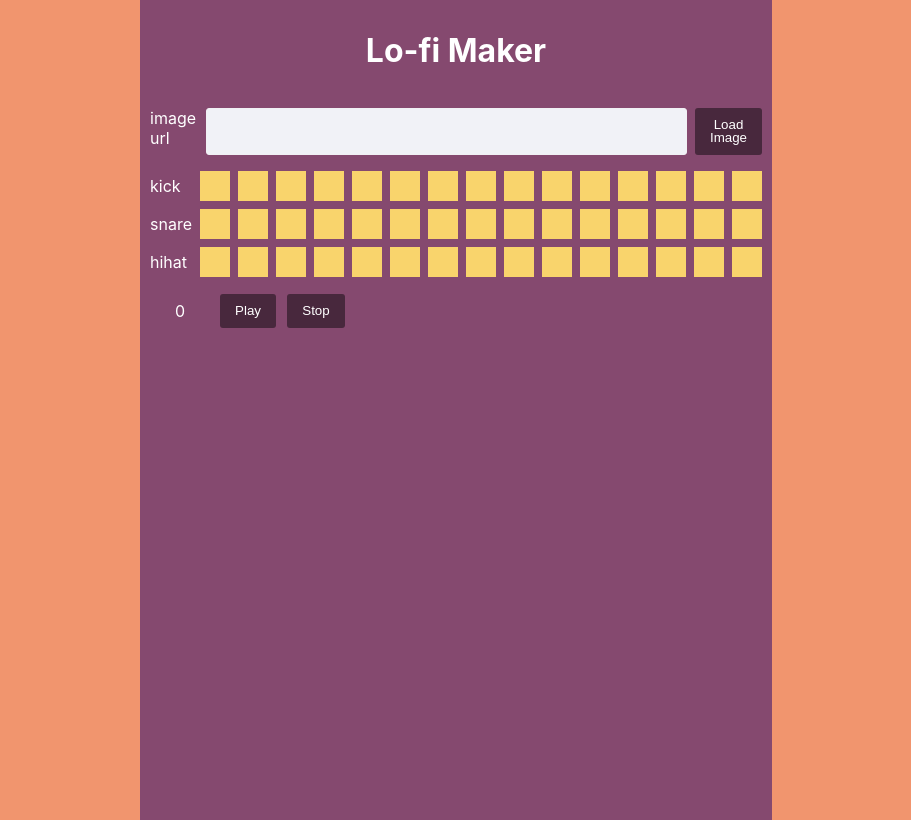
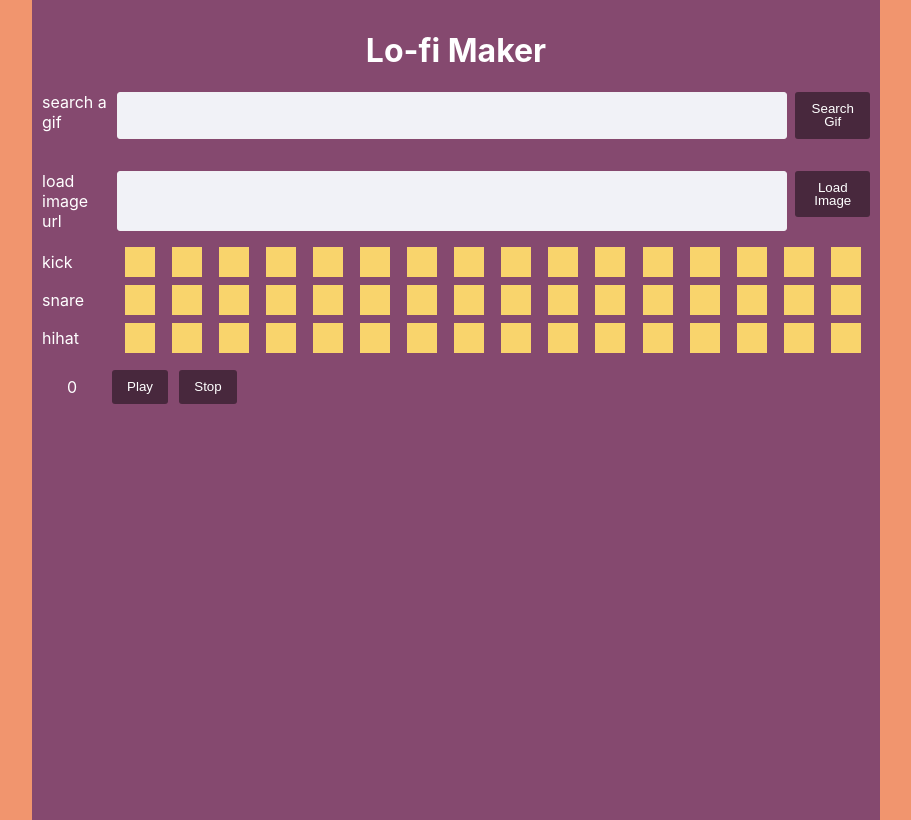
Before and after one commit to alvaroHernandez/lofimaker, a React (Create React App) app: page / in a window 1280 px wide. Shown: the whole page, without its empty margins (184-1095 px from the left). Built offline with nearby package versions, Linux system fonts and the light colour scheme.

Commit message:
add gif search

```diff
--- /dev/null
+++ b/src/clients/client.js
@@ -0,0 +1,19 @@
+function client(query, customConfig = {}) {
+    const config = {
+        method: 'GET',
+        ...customConfig,
+    };
+
+    return window
+        .fetch(`https://api.giphy.com/v1/gifs/search?api_key=gbWyU7xFQrKo1LVNYBS1CfVLODJmRNhO&limit=25&offset=0&rating=G&lang=en&q=${query}`, config)
+        .then(async response => {
+            const data = await response.json();
+            if (response.ok) {
+                return data
+            } else {
+                return Promise.reject(data)
+            }
+        })
+}
+
+export {client}
--- /dev/null
+++ b/src/components/GifGrid/GifGrid.jsx
@@ -0,0 +1,34 @@
+/** @jsx jsx */
+import {jsx} from '@emotion/core'
+import React from 'react';
+
+const GifGrid = ({gifs}) => {
+    return (
+        <ul css={{
+            display: 'grid',
+            gridTemplateColumns: 'repeat(auto-fill, minmax(120px, 1fr))',
+            gridGap: '10px',
+            gridAutoFlow: 'dense',
+            listStyle: 'none',
+            margin: '1em auto',
+            padding: '0',
+        }}>
+            {
+                gifs.map(gif =>
+                    <li>
+                        <img css={{
+                            display: 'block',
+                            objectFit: 'cover',
+                            width: '100%',
+                            height: '100%',
+                        }} src={gif.images.preview_gif.url}/>
+                    </li>
+
+                )
+            }
+        </ul>
+    );
+};
+
+
+export default GifGrid;
--- /dev/null
+++ b/src/components/GifSearcher/GifSearcher.jsx
@@ -0,0 +1,46 @@
+import React from 'react';
+import SimpleForm from "../SimpleForm/SimpleForm";
+import  {client} from '../../clients/client'
+import {dark} from "../../styles/colors";
+import {useAsync} from "../../hooks/useAsync";
+import GifGrid from "../GifGrid/GifGrid";
+
+const GifSearcher = props => {
+    const {data, error, run, isLoading, isError, isSuccess} = useAsync();
+    const [query, setQuery] = React.useState();
+    const [queried, setQueried] = React.useState(false);
+
+    React.useEffect(() => {
+        if (!queried) {
+            return
+        }
+        run(client(encodeURIComponent(query)))
+    }, [query, queried, run]);
+
+    function handleSearchSubmit({search}) {
+        console.log(search)
+        setQueried(true);
+        setQuery(search);
+    }
+
+    return (
+        <div>
+            <SimpleForm onSubmit={handleSearchSubmit} buttonText={'Search Gif'} inputText={'search a gif'} inputName={'search'} isLoading={isLoading}/>
+
+            {isError ? (
+                <div css={{color: dark}}>
+                    <p>There was an error:</p>
+                    <pre>{error.message}</pre>
+                </div>
+                ) : null
+            }
+
+            {isSuccess  ?
+                <GifGrid gifs={data.data}/> : Error
+            }
+        </div>
+    );
+};
+
+
+export default GifSearcher;
--- a/src/components/ImageLoader/ImageLoader.jsx
+++ b/src/components/ImageLoader/ImageLoader.jsx
@@ -1,30 +1,35 @@
 /** @jsx jsx */
 import {jsx} from '@emotion/core'
 import React, {useState} from "react";
-import UrlForm from "../UrlForm/UrlForm";
-import {dark, lighter} from "../../styles/colors";
-import Spinner from "../Spinner/Spinner";
+import SimpleForm from "../SimpleForm/SimpleForm";
 
 const ImageLoader = () => {
 
     const [imageUrl,setImageUrl] = useState();
+    const [isLoading,setIsLoading] = useState(false);
     const [loadState,setLoadState] = useState('');
 
     function loadImage({url}){
-        setLoadState('loading');
-        setImageUrl(url);
+        if(imageUrl !== url){
+            setIsLoading(true);
+            setImageUrl(url);
+        }
     }
 
     function loadingImage(){
-        setLoadState(true);
+        setIsLoading(true);
     }
 
     function imageLoaded(){
         setLoadState('loaded');
+        setIsLoading(false);
     }
 
     function imageNotLoaded(){
+        console.log('error')
+
         setLoadState('error');
+        setIsLoading(false);
     }
 
     return (
@@ -35,17 +40,18 @@ const ImageLoader = () => {
                 justifyContent: 'center',
                 marginBottom: '1em'
             }}>
-                {loadState === 'loading' && <Spinner/> }
                 {loadState === 'error' && 'Error Loading Image, try with another URL' }
                 <img style={loadState !== 'loaded' ? { display: 'none' } :  {}}
                      onLoadStart={loadingImage}
                      onLoad={imageLoaded}
                      onError={imageNotLoaded}
+                     onErrorCapture={imageLoaded}
+
                      width={'100%'}
                      src={imageUrl}
                      alt={'custom user loaded'}/>
             </div>
-            <UrlForm onSubmit={loadImage} buttonText={'Load Image'}/>
+            <SimpleForm onSubmit={loadImage} buttonText={'Load Image'} inputText={'load image url'} inputName={'url'} isLoading={isLoading}/>
         </div>)
 };
 
--- a/src/components/LofiMaker/LoFiMaker.jsx
+++ b/src/components/LofiMaker/LoFiMaker.jsx
@@ -6,14 +6,15 @@ import BeatsCreator from "../BeatsCreator/BeatsCreator";
 import Dialog from "@reach/dialog";
 import ImageLoader from "../ImageLoader/ImageLoader";
 import {dark, light} from "../../styles/colors";
+import GifSearcher from "../GifSearcher/GifSearcher";
 
 
 const LoFiMaker = () => {
     const [openDialog,setOpenDialog] = useState(false);
     return (
         <Layout color={'white'} backgroundColor={light}>
-            <Column spanSmall={1} spanMedium={3}/>
-            <Column backgroundColor={dark} spanSmall={10} spanMedium={6}>
+            <Column spanSmall={1} spanMedium={2}/>
+            <Column backgroundColor={dark} spanSmall={10} spanMedium={8}>
                 <h1 css={{textAlign: 'center'}}>
                     Lo-fi Maker
                 </h1>
@@ -21,10 +22,11 @@ const LoFiMaker = () => {
                     Bienvenido a LofiMaker
                     <button onClick={() => setOpenDialog(false)}>Close</button>
                 </Dialog>
+                <GifSearcher/>
                 <ImageLoader/>
                 <BeatsCreator/>
             </Column>
-            <Column spanSmall={1} spanMedium={3}/>
+            <Column spanSmall={1} spanMedium={2}/>
         </Layout>
     );
 };
--- a/src/components/UrlForm/UrlForm.jsx
+++ b/src/components/SimpleForm/SimpleForm.jsx
@@ -3,15 +3,17 @@ import {jsx} from '@emotion/core'
 import * as React from 'react';
 import Button from "../Button/Button";
 import Input from "../Input/Input";
+import Spinner from "../Spinner/Spinner";
 
 
-export const UrlForm = ({onSubmit, buttonText}) => {
+export const SimpleForm = ({onSubmit, buttonText, inputText, inputName, isLoading}) => {
     function handleSubmit(event) {
         event.preventDefault();
-        const { url } = event.target.elements;
+        console.log(event.target.elements);
+        const input = event.target.elements[inputName];
 
         onSubmit({
-            url: url.value
+            [inputName]: input.value
         })
     }
 
@@ -27,14 +29,16 @@ export const UrlForm = ({onSubmit, buttonText}) => {
                 gridTemplateColumns: '1fr 10fr',
                 gridGap: '0.5em',
             }}>
-            <label htmlFor="url">image url</label>
-            <Input id="url" />
+                <label htmlFor={inputName}>{inputText}</label>
+                <Input id={inputName} />
             </div>
             <div>
-                <Button type="submit">{buttonText}</Button>
+                <Button type="submit">
+                    {isLoading ? <Spinner/> : buttonText}
+                </Button>
             </div>
         </form>
     )
 };
 
-export default UrlForm;
+export default SimpleForm;
--- /dev/null
+++ b/src/hooks/useAsync.js
@@ -0,0 +1,79 @@
+import React from 'react'
+
+function useSafeDispatch(dispatch) {
+    const mounted = React.useRef(false)
+    React.useLayoutEffect(() => {
+        mounted.current = true
+        return () => (mounted.current = false)
+    }, [])
+    return React.useCallback(
+        (...args) => (mounted.current ? dispatch(...args) : void 0),
+        [dispatch],
+    )
+}
+
+const defaultInitialState = {status: 'idle', data: null, error: null}
+function useAsync(initialState) {
+    const initialStateRef = React.useRef({
+        ...defaultInitialState,
+        ...initialState,
+    })
+    const [{status, data, error}, setState] = React.useReducer(
+        (s, a) => ({...s, ...a}),
+        initialStateRef.current,
+    )
+
+    const safeSetState = useSafeDispatch(setState)
+
+    const setData = React.useCallback(
+        data => safeSetState({data, status: 'resolved'}),
+        [safeSetState],
+    )
+    const setError = React.useCallback(
+        error => safeSetState({error, status: 'rejected'}),
+        [safeSetState],
+    )
+    const reset = React.useCallback(() => safeSetState(initialStateRef.current), [
+        safeSetState,
+    ])
+
+    const run = React.useCallback(
+        promise => {
+            if (!promise || !promise.then) {
+                throw new Error(
+                    `The argument passed to useAsync().run must be a promise. Maybe a function that's passed isn't returning anything?`,
+                )
+            }
+            safeSetState({status: 'pending'})
+            return promise.then(
+                data => {
+                    setData(data)
+                    return data
+                },
+                error => {
+                    setError(error)
+                    return Promise.reject(error)
+                },
+            )
+        },
+        [safeSetState, setData, setError],
+    )
+
+    return {
+        // using the same names that react-query uses for convenience
+        isIdle: status === 'idle',
+        isLoading: status === 'pending',
+        isError: status === 'rejected',
+        isSuccess: status === 'resolved',
+
+        setData,
+        setError,
+        error,
+        status,
+        data,
+        run,
+        reset,
+    }
+}
+
+export {useAsync}
```
